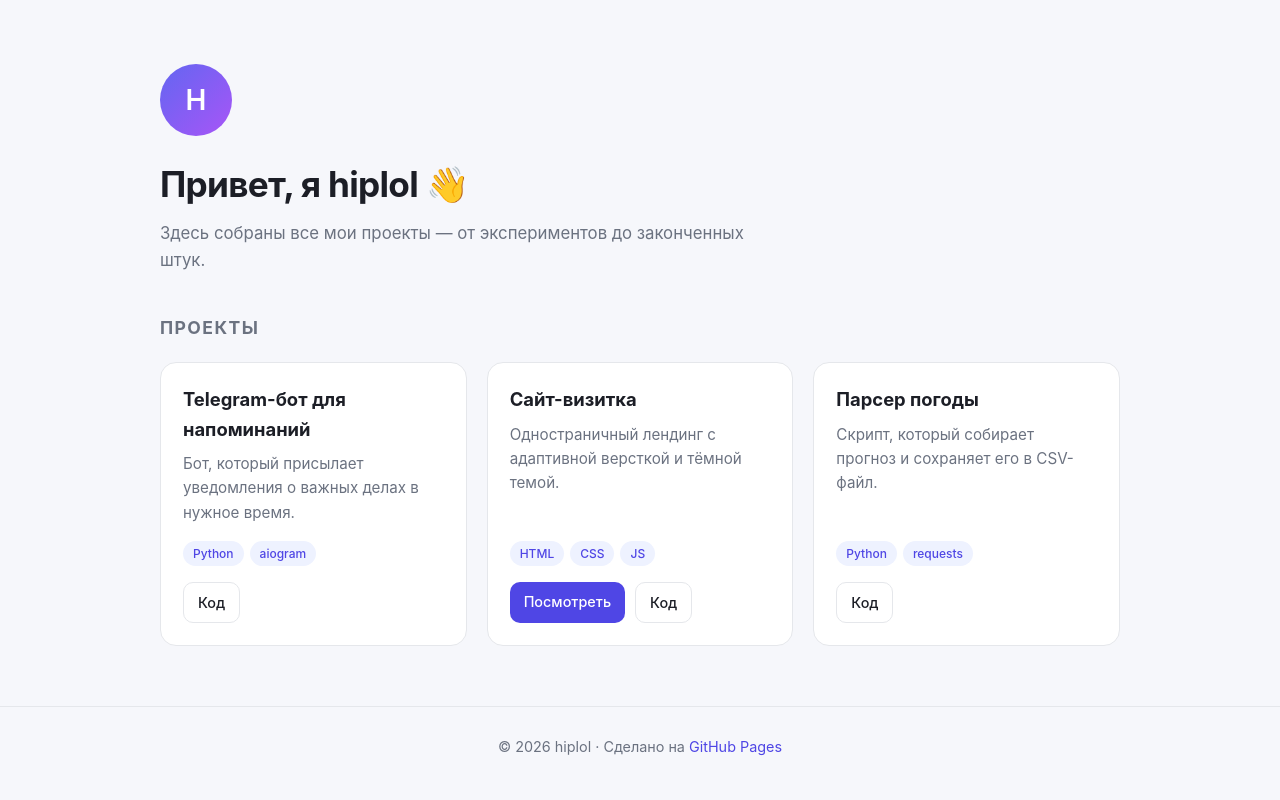
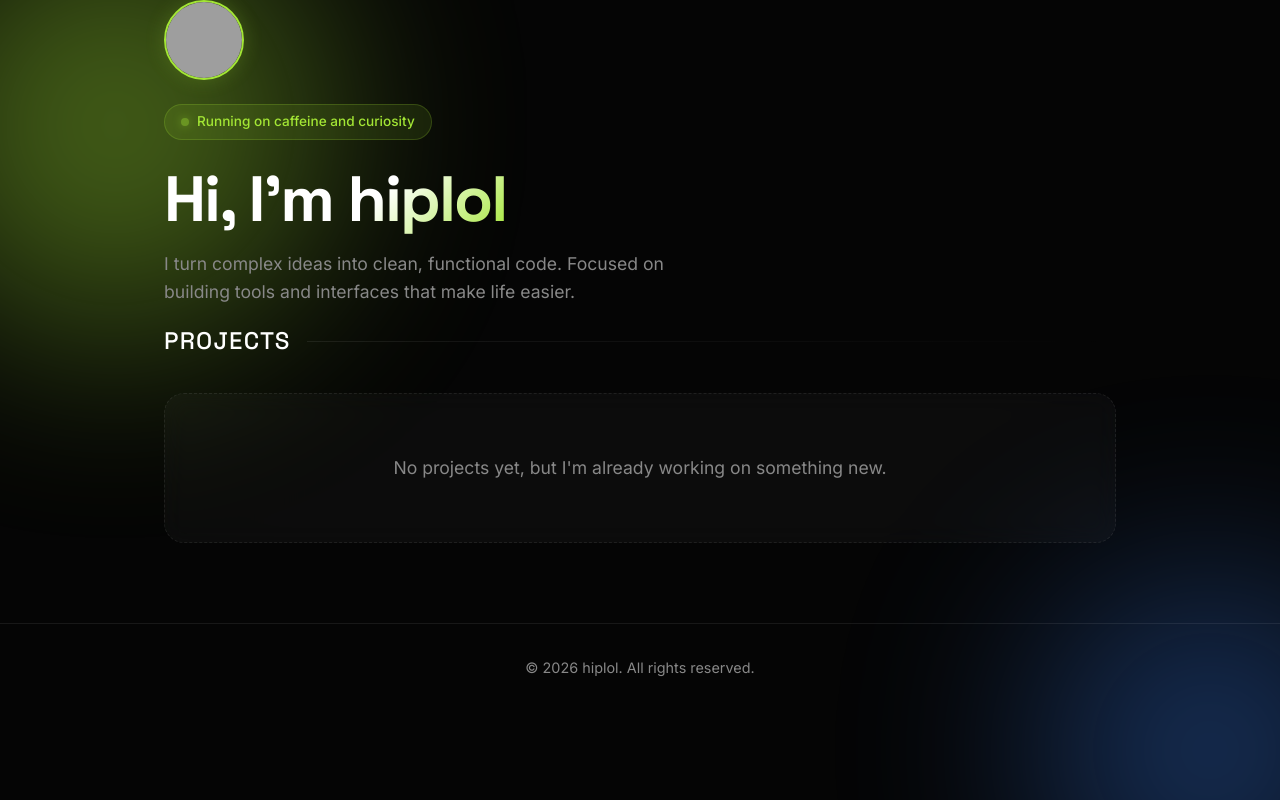
Before and after one commit to hiplol/hiplol.github.io, a plain HTML site: page index.html in a window 1280 px wide. Drawn offline with Linux system fonts and the light colour scheme; grey boxes are pictures that could not be loaded.

Commit message:
Update index.html

```diff
--- a/index.html
+++ b/index.html
@@ -1,239 +1,372 @@
 <!DOCTYPE html>
-<html lang="ru">
+<html lang="en">
 <head>
 <meta charset="UTF-8">
 <meta name="viewport" content="width=device-width, initial-scale=1.0">
-<title>Мои проекты</title>
+<title>hiplol // projects</title>
+<link rel="preconnect" href="https://fonts.googleapis.com">
+<link rel="preconnect" href="https://fonts.gstatic.com" crossorigin>
+<link href="https://fonts.googleapis.com/css2?family=Inter:wght@400;500;700&family=Space+Grotesk:wght@500;700&display=swap" rel="stylesheet">
 <style>
   :root {
-    --bg: #f6f7fb;
-    --card: #ffffff;
-    --text: #1c1e26;
-    --muted: #6b7280;
-    --border: #e5e7eb;
-    --accent: #4f46e5;
-    --accent-soft: #eef2ff;
-    --radius: 16px;
+    --bg: #050505;
+    --text: #ffffff;
+    --muted: #888888;
+    --accent: #a3e635;
+    --glass-bg: rgba(255, 255, 255, 0.03);
+    --glass-border: rgba(255, 255, 255, 0.08);
   }
 
-  * { box-sizing: border-box; margin: 0; padding: 0; }
+  * { box-sizing: border-box; margin: 0; padding: 0; cursor: default; }
 
   body {
-    font-family: -apple-system, BlinkMacSystemFont, "Segoe UI", Roboto, sans-serif;
-    background: var(--bg);
+    font-family: 'Inter', sans-serif;
+    background-color: var(--bg);
     color: var(--text);
     line-height: 1.6;
+    overflow-x: hidden;
     -webkit-font-smoothing: antialiased;
+  }
+
+  .blob {
+    position: fixed;
+    border-radius: 50%;
+    filter: blur(100px);
+    z-index: -1;
+    opacity: 0.4;
+    animation: float 10s infinite ease-in-out alternate;
+  }
+
+  .blob-1 {
+    width: 400px;
+    height: 400px;
+    background: var(--accent);
+    top: -100px;
+    left: -100px;
+  }
+
+  .blob-2 {
+    width: 300px;
+    height: 300px;
+    background: #3b82f6;
+    bottom: -50px;
+    right: -50px;
+    animation-delay: -5s;
+  }
+
+  @keyframes float {
+    0% { transform: translate(0, 0) scale(1); }
+    100% { transform: translate(30px, 50px) scale(1.1); }
   }
 
   .container {
     max-width: 1000px;
     margin: 0 auto;
-    padding: 0 20px;
+    padding: 0 24px;
   }
 
-  /* ---------- Шапка ---------- */
   header {
-    padding: 64px 0 40px;
+    padding: 100px 0 120px;
+    display: flex;
+    flex-direction: column;
+    align-items: flex-start;
   }
 
   .avatar {
-    width: 72px;
-    height: 72px;
+    width: 80px;
+    height: 80px;
     border-radius: 50%;
-    background: linear-gradient(135deg, #6366f1, #a855f7);
-    display: flex;
+    object-fit: cover;
+    border: 2px solid var(--accent);
+    box-shadow: 0 0 20px rgba(163, 230, 53, 0.2);
+    margin-bottom: 24px;
+    transition: transform 0.3s ease;
+  }
+
+  .avatar:hover {
+    transform: scale(1.05) rotate(5deg);
+  }
+
+  .status-badge {
+    display: inline-flex;
     align-items: center;
-    justify-content: center;
-    color: #fff;
-    font-size: 28px;
-    font-weight: 600;
-    margin-bottom: 20px;
+    gap: 8px;
+    background: rgba(163, 230, 53, 0.1);
+    border: 1px solid rgba(163, 230, 53, 0.2);
+    color: var(--accent);
+    padding: 6px 16px;
+    border-radius: 999px;
+    font-size: 0.85rem;
+    font-weight: 500;
+    margin-bottom: 24px;
+  }
+
+  .status-dot {
+    width: 8px;
+    height: 8px;
+    background: var(--accent);
+    border-radius: 50%;
+    box-shadow: 0 0 10px var(--accent);
+    animation: pulse 2s infinite;
+    flex-shrink: 0;
+  }
+
+  @keyframes pulse {
+    0% { opacity: 1; }
+    50% { opacity: 0.4; }
+    100% { opacity: 1; }
   }
 
   h1 {
-    font-size: 2.2rem;
-    letter-spacing: -0.02em;
-    margin-bottom: 8px;
+    font-family: 'Space Grotesk', sans-serif;
+    font-size: 4rem;
+    line-height: 1.1;
+    letter-spacing: -0.03em;
+    margin-bottom: 16px;
+  }
+
+  .gradient-text {
+    background: linear-gradient(135deg, #ffffff 30%, var(--accent) 100%);
+    -webkit-background-clip: text;
+    -webkit-text-fill-color: transparent;
   }
 
   .subtitle {
     color: var(--muted);
-    font-size: 1.05rem;
-    max-width: 600px;
+    font-size: 1.1rem;
+    max-width: 500px;
+    margin-bottom: 16px;
   }
 
-  /* ---------- Сетка проектов ---------- */
-  .section-title {
-    font-size: 1.1rem;
+  .section-header {
+    display: flex;
+    align-items: center;
+    gap: 16px;
+    margin-bottom: 32px;
+  }
+
+  .section-header h2 {
+    font-family: 'Space Grotesk', sans-serif;
+    font-size: 1.5rem;
+    font-weight: 500;
     text-transform: uppercase;
-    letter-spacing: 0.08em;
-    color: var(--muted);
-    margin-bottom: 20px;
+    letter-spacing: 0.05em;
+  }
+
+  .line {
+    flex-grow: 1;
+    height: 1px;
+    background: linear-gradient(90deg, var(--glass-border), transparent);
   }
 
   .grid {
     display: grid;
-    grid-template-columns: repeat(auto-fill, minmax(280px, 1fr));
-    gap: 20px;
-    padding-bottom: 60px;
+    grid-template-columns: repeat(auto-fill, minmax(320px, 1fr));
+    gap: 24px;
+    padding-bottom: 80px;
   }
 
   .card {
-    background: var(--card);
-    border: 1px solid var(--border);
-    border-radius: var(--radius);
-    padding: 22px;
+    background: var(--glass-bg);
+    backdrop-filter: blur(12px);
+    -webkit-backdrop-filter: blur(12px);
+    border: 1px solid var(--glass-border);
+    border-radius: 20px;
+    padding: 28px;
     display: flex;
     flex-direction: column;
-    transition: transform 0.2s ease, box-shadow 0.2s ease, border-color 0.2s ease;
+    transition: all 0.3s cubic-bezier(0.25, 0.8, 0.25, 1);
+    opacity: 0;
+    transform: translateY(20px);
+  }
+
+  .card.visible {
+    opacity: 1;
+    transform: translateY(0);
   }
 
   .card:hover {
-    transform: translateY(-4px);
-    box-shadow: 0 12px 24px rgba(0, 0, 0, 0.07);
-    border-color: #d1d5db;
+    border-color: rgba(163, 230, 53, 0.4);
+    box-shadow: 0 10px 40px -10px rgba(163, 230, 53, 0.15);
+    transform: translateY(-5px);
   }
 
-  .card h2 {
-    font-size: 1.15rem;
-    margin-bottom: 8px;
+  .card h3 {
+    font-family: 'Space Grotesk', sans-serif;
+    font-size: 1.3rem;
+    margin-bottom: 12px;
   }
 
   .card p {
     color: var(--muted);
     font-size: 0.95rem;
     flex-grow: 1;
-    margin-bottom: 16px;
+    margin-bottom: 24px;
   }
 
   .tags {
     display: flex;
     flex-wrap: wrap;
-    gap: 6px;
-    margin-bottom: 16px;
+    gap: 8px;
+    margin-bottom: 24px;
   }
 
   .tag {
-    background: var(--accent-soft);
-    color: var(--accent);
+    background: rgba(255, 255, 255, 0.05);
+    color: #d4d4d8;
     font-size: 0.75rem;
     font-weight: 500;
-    padding: 3px 10px;
-    border-radius: 999px;
+    padding: 4px 12px;
+    border-radius: 8px;
+    border: 1px solid rgba(255, 255, 255, 0.05);
   }
 
   .links {
     display: flex;
-    gap: 10px;
+    gap: 12px;
   }
 
-  .links a {
+  .btn {
+    display: inline-flex;
+    align-items: center;
+    justify-content: center;
+    gap: 8px;
     font-size: 0.9rem;
     font-weight: 500;
     text-decoration: none;
-    padding: 8px 14px;
-    border-radius: 10px;
-    transition: opacity 0.15s ease;
+    padding: 10px 16px;
+    border-radius: 12px;
+    transition: all 0.2s ease;
+    cursor: pointer;
+    flex: 1;
   }
 
-  .links a:hover { opacity: 0.75; }
+  .btn svg {
+    width: 16px;
+    height: 16px;
+  }
 
   .btn-primary {
     background: var(--accent);
-    color: #fff;
+    color: #000;
+    border: 1px solid var(--accent);
+  }
+
+  .btn-primary:hover {
+    background: #bcf05e;
+    box-shadow: 0 0 15px rgba(163, 230, 53, 0.4);
   }
 
   .btn-ghost {
+    background: transparent;
     color: var(--text);
-    border: 1px solid var(--border);
+    border: 1px solid var(--glass-border);
   }
 
-  /* ---------- Подвал ---------- */
+  .btn-ghost:hover {
+    background: rgba(255, 255, 255, 0.05);
+    border-color: rgba(255, 255, 255, 0.2);
+  }
+
+  .empty-state {
+    grid-column: 1 / -1;
+    text-align: center;
+    padding: 60px 20px;
+    color: var(--muted);
+    border: 1px dashed var(--glass-border);
+    border-radius: 20px;
+    font-size: 1.1rem;
+    background: var(--glass-bg);
+    backdrop-filter: blur(12px);
+  }
+
   footer {
-    border-top: 1px solid var(--border);
-    padding: 28px 0;
+    border-top: 1px solid var(--glass-border);
+    padding: 32px 0;
     text-align: center;
     color: var(--muted);
     font-size: 0.9rem;
   }
 
-  footer a { color: var(--accent); text-decoration: none; }
+  footer a {
+    color: var(--text);
+    text-decoration: none;
+    font-weight: 500;
+    transition: color 0.2s;
+  }
 
-  @media (max-width: 480px) {
-    h1 { font-size: 1.7rem; }
-    header { padding: 40px 0 32px; }
+  footer a:hover { color: var(--accent); }
+
+  @media (max-width: 600px) {
+    h1 { font-size: 2.8rem; }
+    header { padding: 60px 0 80px; }
+    .links { flex-direction: column; }
+    .btn { width: 100%; }
   }
 </style>
 </head>
 <body>
 
-  <header>
-    <div class="container">
-      <div class="avatar">H</div>
-      <h1>Привет, я hiplol 👋</h1>
-      <p class="subtitle">Здесь собраны все мои проекты — от экспериментов до законченных штук.</p>
+  <div class="blob blob-1"></div>
+  <div class="blob blob-2"></div>
+
+  <header class="container">
+    <img src="https://ui-avatars.com/api/?name=H&background=050505&color=a3e635&size=128&font-size=0.4&bold=true" alt="Avatar" class="avatar">
+
+    <div class="status-badge">
+      <span class="status-dot"></span> <span id="status-text">Turning coffee into code</span>
     </div>
+
+    <h1>Hi, I'm <span class="gradient-text">hiplol</span></h1>
+
+    <p class="subtitle">I turn complex ideas into clean, functional code. Focused on building tools and interfaces that make life easier.</p>
   </header>
 
   <main class="container">
-    <h2 class="section-title">Проекты</h2>
+    <div class="section-header">
+      <h2>Projects</h2>
+      <div class="line"></div>
+    </div>
     <div class="grid" id="projects"></div>
   </main>
 
   <footer>
     <div class="container">
-      © <span id="year"></span> hiplol · Сделано на
-      <a href="https://pages.github.com" target="_blank" rel="noopener">GitHub Pages</a>
+      © <span id="year"></span> hiplol. All rights reserved.
     </div>
   </footer>
 
   <script>
-    // ======================================================
-    //  ЗДЕСЬ ДОБАВЛЯЙТЕ СВОИ ПРОЕКТЫ
-    //  demo и repo можно не указывать — кнопка просто скроется
-    // ======================================================
-    const projects = [
-      {
-        title: "Telegram-бот для напоминаний",
-        description: "Бот, который присылает уведомления о важных делах в нужное время.",
-        tags: ["Python", "aiogram"],
-        repo: "https://github.com/hiplol/reminder-bot"
-      },
-      {
-        title: "Сайт-визитка",
-        description: "Одностраничный лендинг с адаптивной версткой и тёмной темой.",
-        tags: ["HTML", "CSS", "JS"],
-        demo: "https://hiplol.github.io/landing",
-        repo: "https://github.com/hiplol/landing"
-      },
-      {
-        title: "Парсер погоды",
-        description: "Скрипт, который собирает прогноз и сохраняет его в CSV-файл.",
-        tags: ["Python", "requests"],
-        repo: "https://github.com/hiplol/weather-parser"
-      }
+    const statuses = [
+      "Turning coffee into code",
+      "Works on my machine",
+      "Probably debugging...",
+      "Ctrl+Z enthusiast",
+      "Compiling ideas...",
+      "Running on caffeine and curiosity"
     ];
 
-    // ---------- Рендер карточек ----------
+    const projects = [];
+
+    const iconLink = `<svg fill="none" stroke="currentColor" stroke-width="2" viewBox="0 0 24 24"><path stroke-linecap="round" stroke-linejoin="round" d="M10 6H6a2 2 0 00-2 2v10a2 2 0 002 2h10a2 2 0 002-2v-4M14 4h6m0 0v6m0-6L10 14"></path></svg>`;
+    const iconGithub = `<svg fill="currentColor" viewBox="0 0 24 24"><path d="M12 2C6.477 2 2 6.484 2 12.017c0 4.425 2.865 8.18 6.839 9.504.5.092.682-.217.682-.483 0-.237-.008-.868-.013-1.703-2.782.605-3.369-1.343-3.369-1.343-.454-1.158-1.11-1.466-1.11-1.466-.908-.62.069-.608.069-.608 1.003.07 1.531 1.032 1.531 1.032.892 1.53 2.341 1.088 2.91.832.092-.647.35-1.088.636-1.338-2.22-.253-4.555-1.113-4.555-4.951 0-1.093.39-1.988 1.029-2.688-.103-.253-.446-1.272.098-2.65 0 0 .84-.27 2.75 1.026A9.564 9.564 0 0112 6.844c.85.004 1.705.115 2.504.337 1.909-1.296 2.747-1.027 2.747-1.027.546 1.379.202 2.398.1 2.651.64.7 1.028 1.595 1.028 2.688 0 3.848-2.339 4.695-4.566 4.943.359.309.678.92.678 1.855 0 1.338-.012 2.419-.012 2.747 0 .268.18.58.688.482A10.019 10.019 0 0022 12.017C22 6.484 17.522 2 12 2z"></path></svg>`;
+
     const grid = document.getElementById("projects");
 
     if (projects.length === 0) {
-      grid.innerHTML = '<p style="color:#6b7280">Пока проектов нет, но это ненадолго 🙂</p>';
+      grid.innerHTML = `<div class="empty-state">No projects yet, but I'm already working on something new.</div>`;
     } else {
-      grid.innerHTML = projects.map(p => {
-        const tags = (p.tags || [])
-          .map(t => `<span class="tag">${t}</span>`)
-          .join("");
+      grid.innerHTML = projects.map((p, index) => {
+        const tags = (p.tags || []).map(t => `<span class="tag">${t}</span>`).join("");
 
         const links = [
-          p.demo ? `<a class="btn-primary" href="${p.demo}" target="_blank" rel="noopener">Посмотреть</a>` : "",
-          p.repo ? `<a class="btn-ghost" href="${p.repo}" target="_blank" rel="noopener">Код</a>` : ""
+          p.demo ? `<a class="btn btn-primary" href="${p.demo}" target="_blank" rel="noopener">Live Demo ${iconLink}</a>` : "",
+          p.repo ? `<a class="btn btn-ghost" href="${p.repo}" target="_blank" rel="noopener">Source Code ${iconGithub}</a>` : ""
         ].join("");
 
         return `
-          <article class="card">
-            <h2>${p.title}</h2>
+          <article class="card" style="transition-delay: ${index * 100}ms">
+            <h3>${p.title}</h3>
             <p>${p.description}</p>
             <div class="tags">${tags}</div>
             <div class="links">${links}</div>
@@ -242,6 +375,20 @@
       }).join("");
     }
 
+    const randomStatus = statuses[Math.floor(Math.random() * statuses.length)];
+    document.getElementById("status-text").textContent = randomStatus;
+
+    const observer = new IntersectionObserver((entries) => {
+      entries.forEach(entry => {
+        if (entry.isIntersecting) {
+          entry.target.classList.add('visible');
+          observer.unobserve(entry.target);
+        }
+      });
+    }, { threshold: 0.1 });
+
+    document.querySelectorAll('.card').forEach(card => observer.observe(card));
+
     document.getElementById("year").textContent = new Date().getFullYear();
   </script>
 
```
